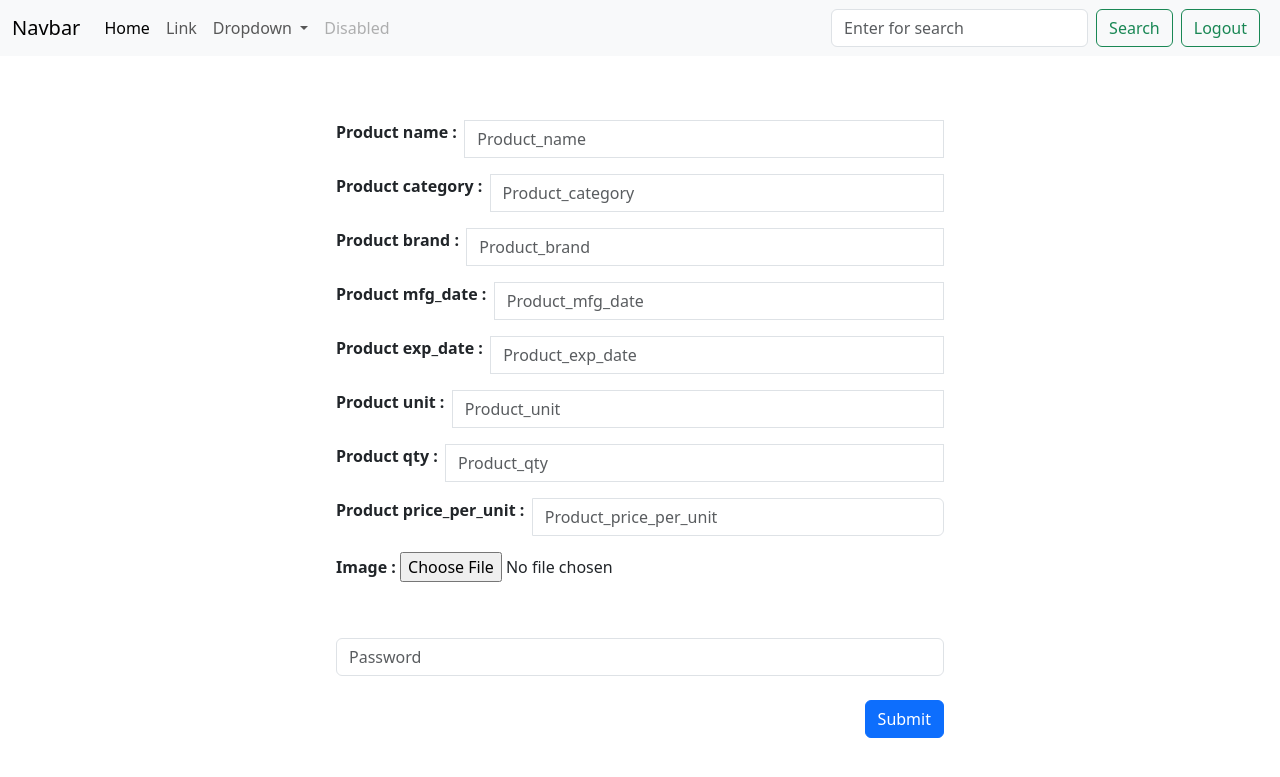
After one commit to shivanigupta1994/MAD-1-Project, a Flask app: page /admin_product_add in a window 1280 px wide. The commit adds this page. Shown: the top 777 px of the page. Run offline with Flask 3, Linux system fonts and the light colour scheme; a user stored in the database is signed in.

Commit message:
admin side delete or add something new to product or category created

```diff
--- a/admin.py
+++ b/admin.py
@@ -98,6 +98,60 @@ def admin_product_cms():
     else:
         return redirect("/admin_sign-in")
 
+@app.route("/admin_category_add", methods=["GET", "POST"])
+def admin_category_add():
+    if "admin_id" in session:
+        if request.method=="POST":
+            category_name=request.form['category_name']
+            password=request.form['password']
+            file = request.files['file']
+            filename = None
+            if (file and allowed_file(file.filename)):
+                filename = secure_filename(file.filename)
+                file.save(os.path.join(app.config['UPLOAD_FOLDER'], filename))
+            verify_admin = Admin.query.filter_by(id=session["admin_id"], password=password)
+            admin_check = [i for i in verify_admin]
+            if admin_check:
+                if filename is not None:
+                    image = "/static/"+filename
+            new_category=Category(name=category_name, image=image)
+            db.session.add(new_category)
+            db.session.flush()
+            db.session.commit()
+            return redirect("/admin_category_cms")
+        return render_template("admin_category_add.html")
+
+@app.route("/admin_product_add", methods=["GET", "POST"])
+def admin_product_add():
+    if "admin_id" in session:
+        if request.method=="POST":
+            product_name=request.form['product_name']
+            product_category=request.form['product_category']
+            product_brand=request.form['product_brand']
+            product_mfg_date=request.form['product_mfg_date']
+            product_exp_date=request.form['product_exp_date']
+            product_unit=request.form['product_unit']
+            product_qty=request.form['product_qty']
+            product_price_per_unit=request.form['product_price_per_unit']
+            password=request.form['password']
+            file = request.files['file']
+            filename = None
+            if (file and allowed_file(file.filename)):
+                filename = secure_filename(file.filename)
+                file.save(os.path.join(app.config['UPLOAD_FOLDER'], filename))
+            verify_admin = Admin.query.filter_by(id=session["admin_id"], password=password)
+            admin_check = [i for i in verify_admin]
+            if admin_check:
+                if filename is not None:
+                    image = "/static/"+filename
+            new_product=Product(name=product_name, category=product_category, brand=product_brand, mfg_date=product_mfg_date, exp_date=product_exp_date, unit=product_unit, qty=product_qty, price_per_unit=product_price_per_unit, image=image)
+            db.session.add(new_product)
+            db.session.flush()
+            db.session.commit()
+            return redirect("/admin_product_cms")
+        return render_template("admin_product_add.html")
+
+
 @app.route("/admin_category_edit/<int:id>")
 def admin_category_edit(id):
     if "admin_id" in session:
@@ -167,3 +221,20 @@ def admin_product_update(id):
             return "Wrong Password!"
     else:
         return redirect("/admin_sign-in")
+
+@app.route("/admin_category_delete/<int:id>")
+def admin_category_delete(id):
+    if "admin_id" in session:
+        Product.query.filter_by(category=id).delete()
+        Category.query.filter_by(id=id).delete()
+        db.session.flush()
+        db.session.commit()
+    return redirect("/admin_category_cms")
+
+@app.route("/admin_product_delete/<int:id>")
+def admin_product_delete(id):
+    if "admin_id" in session:
+        Product.query.filter_by(id=id).delete()
+        db.session.flush()
+        db.session.commit()
+    return redirect("/admin_product_cms")
--- a/templates/admin_category_cms.html
+++ b/templates/admin_category_cms.html
@@ -2,6 +2,7 @@
     {% block main %}
         <div>
             <div class="text-bg-info p-2" style="font-family:Algerian;">
+            <a href='/admin_category_add' type="button" style="float:right;" class="btn btn-dark mx-2 my-2">&nbsp;&nbsp;Add&nbsp;&nbsp;</a>
             <h1><center><u>CATEGORIES</u></center></h1>
         </div>
         <div class="row row-cols-1 row-cols-md-4 g-4 my-2 mx-2">
@@ -12,7 +13,7 @@
                     <div class="card-body">
                     <center><h5 class="card-title">{{i.name}}</h5></center>
                     <a href='/admin_category_edit/{{i.id}}' type="button" style="float:left;" class="btn btn-success">Update</a>
-                    <button type="button" style="float:right;" class="btn btn-primary">Delete</button>
+                    <a href='/admin_category_delete/{{i.id}}' type="button" style="float:right;" class="btn btn-primary">Delete</a>
                     </div>
                 </div>
                 </div>
--- a/templates/admin_index.html
+++ b/templates/admin_index.html
@@ -1,6 +1,7 @@
 {% extends "base.html" %}
   {% block main %}
-
+      <center><p><a href="/admin_category_cms">Admin Category CMS</a></p></center>
+      <center><p><a href="/admin_product_cms">Admin Product CMS</a></p></center>
       <div id="carouselExampleCaptions" class="carousel slide">
         <div class="carousel-indicators">
           <button type="button" data-bs-target="#carouselExampleCaptions" data-bs-slide-to="0" class="active" aria-current="true" aria-label="Slide 1"></button>
--- /dev/null
+++ b/templates/admin_product_add.html
@@ -0,0 +1,48 @@
+{% extends "base.html" %}
+    {% block main %}
+    <div class="container mt-5 w-50 p-3">
+        <form enctype="multipart/form-data" action="/admin_product_add" method="POST">
+            <div class="input-group mb-3">
+                <b>Product name : &nbsp;</b>
+                <input type="text" class="form-control" name="product_name" placeholder="Product_name" aria-label="product_name" aria-describedby="basic-addon1"><br>
+            </div>
+            <div class="input-group mb-3">
+                <b>Product category : &nbsp;</b>
+                <input type="text" class="form-control" name="product_category" placeholder="Product_category" aria-label="product_category" aria-describedby="basic-addon1"><br>
+            </div>
+            <div class="input-group mb-3">
+                <b>Product brand : &nbsp;</b>
+                <input type="text" class="form-control" name="product_brand" placeholder="Product_brand" aria-label="product_brand" aria-describedby="basic-addon1"><br>
+            </div>
+            <div class="input-group mb-3">
+                <b>Product mfg_date : &nbsp;</b>
+                <input type="text" class="form-control" name="product_mfg_date" placeholder="Product_mfg_date" aria-label="product_mfg_date" aria-describedby="basic-addon1"><br>
+            </div>
+            <div class="input-group mb-3">
+                <b>Product exp_date : &nbsp;</b>
+                <input type="text" class="form-control" name="product_exp_date" placeholder="Product_exp_date" aria-label="product_exp_date" aria-describedby="basic-addon1"><br>
+            </div>
+            <div class="input-group mb-3">
+                <b>Product unit : &nbsp;</b>
+                <input type="text" class="form-control" name="product_unit" placeholder="Product_unit" aria-label="product_unit" aria-describedby="basic-addon1"><br>
+            </div>
+            <div class="input-group mb-3">
+                <b>Product qty : &nbsp;</b>
+                <input type="text" class="form-control" name="product_qty" placeholder="Product_qty" aria-label="product_qty" aria-describedby="basic-addon1"><br>
+            </div>
+            <div class="input-group mb-3">
+                <b>Product price_per_unit : &nbsp;</b>
+                <input type="text" class="form-control" name="product_price_per_unit" placeholder="Product_price_per_unit" aria-label="product_price_per_unit" aria-describedby="basic-addon1">
+            </div>
+                <dl>
+                    <b>Image : </b>
+                    <input type="file" name="file" autocomplete="off">
+                </dl>
+            <br>
+            <div class="input-group mb-3 mt-3">
+                <input type="password" class="form-control" name="password" placeholder="Password" aria-label="password" aria-describedby="basic-addon1">
+            </div>
+            <button type="submit" class="btn btn-primary mt-2" style="float:right;">Submit</button>
+        </form>
+    </div>
+    {% endblock %}
--- a/templates/admin_product_cms.html
+++ b/templates/admin_product_cms.html
@@ -2,6 +2,7 @@
     {% block main %}
     <div>
         <div class="text-bg-info p-2" style="font-family:Algerian;">
+        <a href='/admin_product_add' type="button" style="float:right;" class="btn btn-dark mx-2 my-2">&nbsp;&nbsp;Add&nbsp;&nbsp;</a>
         <h1><center><u>PRODUCTS</u></center></h1>
     </div>
         <div class="row row-cols-1 row-cols-md-4 g-4 my-2 mx-2">
@@ -20,7 +21,7 @@
                     <!-- <p class="card-title">unit: {{i.unit}}</p> -->
                     <!-- <p class="card-title">qty: {{i.qty}}</p> -->
                     <a href='/admin_product_edit/{{i.id}}' type="button" style="float:left;" class="btn btn-success">Update</a>
-                    <button type="button" style="float:right;" class="btn btn-primary">Delete</button>
+                    <a href='/admin_product_delete/{{i.id}}' type="button" style="float:right;" class="btn btn-primary">Delete</a>
                     </div>
                 </div>
                 </div>
--- a/templates/sign-in.html
+++ b/templates/sign-in.html
@@ -162,6 +162,7 @@
 
     <div class="checkbox mb-3">
       <center><p>Not Registered? <a href="/sign-up">Sign up</a></p></center>
+      <center><p><a href="/admin_sign-in">Admin Sign in</a></p></center>
       <center><input class="form-check-input" type="checkbox" value="remember-me" id="flexCheckDefault">
       <label class="form-check-label" for="flexCheckDefault"> Remember me
       </label></center>
```
Also changed, not shown: templates/admin_category_add.html (added, +20 -0 lines), database.sqlite3, static/Logo_2.4.jpg (added).
